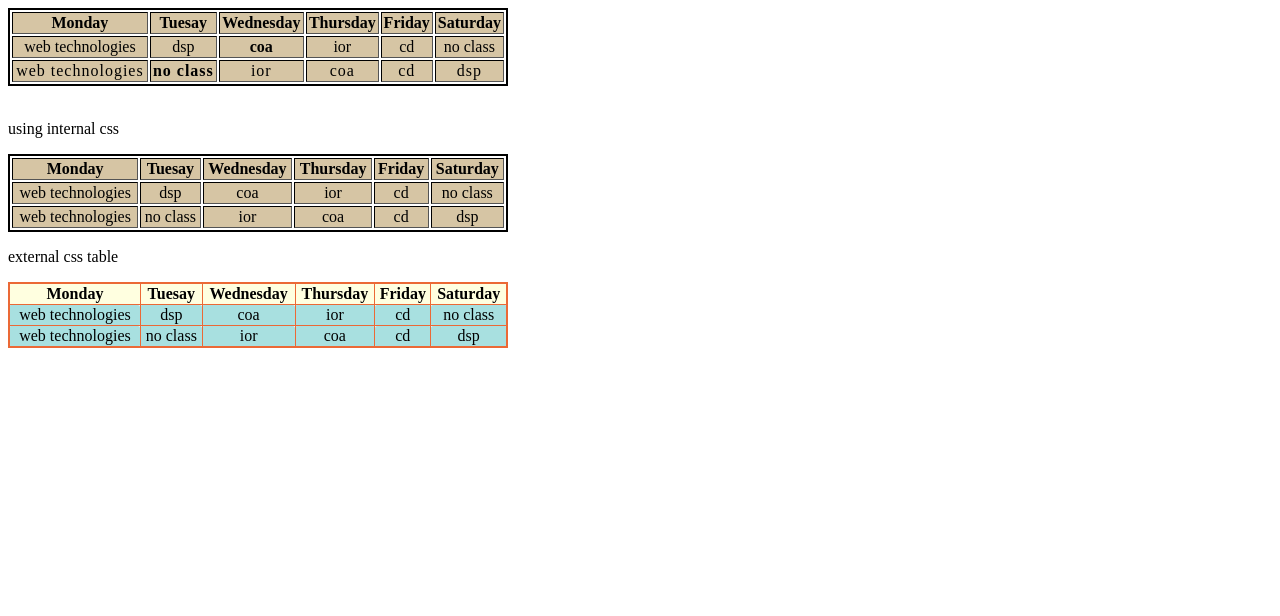
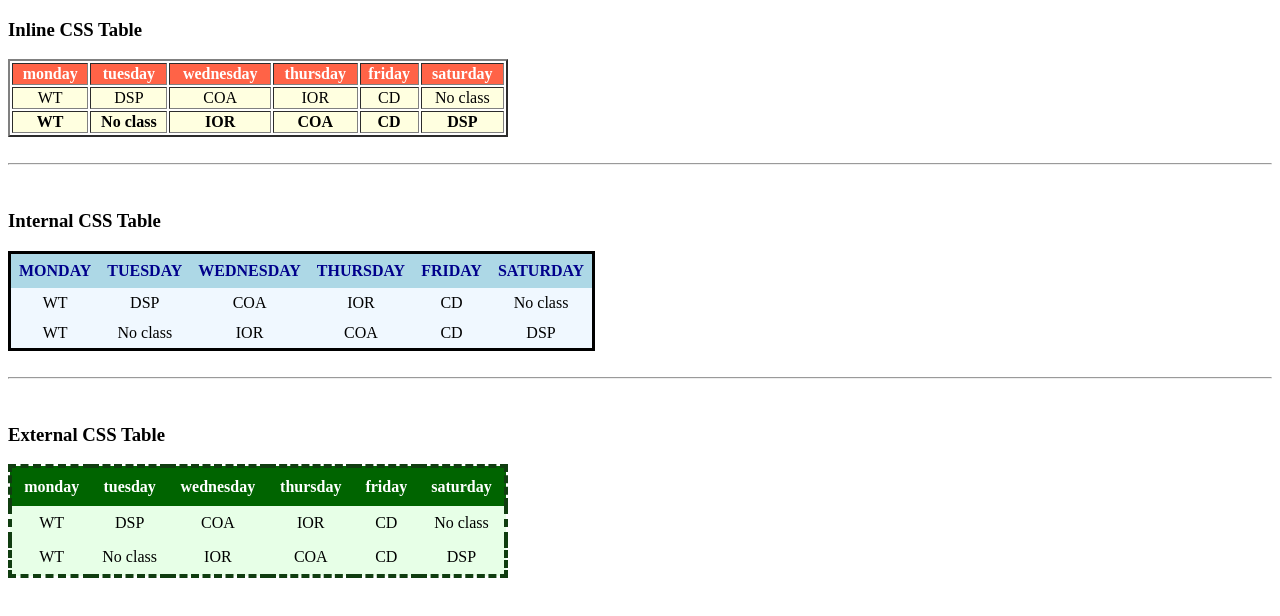
Before and after one commit to yaswanth-220114/Web, a plain HTML site: page lab-1/table.html in a window 1280 px wide. Drawn offline with Linux system fonts and the light colour scheme.

Commit message:
ppt added into webpage

```diff
--- a/lab-1/table.html
+++ b/lab-1/table.html
@@ -1,110 +1,134 @@
 <!DOCTYPE html>
 <html lang="en">
 <head>
-    <title>Table Example</title>
+    <title>Inline, Internal, External CSS Tables</title>
+
     <link rel="stylesheet" href="tablestyle.css">
+
+    <style>
+        #internalTable {
+            border: 3px solid black;
+            width: 500px;
+            border-collapse: collapse;
+        }
+
+        #internalTable th {
+            background-color: lightblue;
+            color: darkblue;
+            text-align: center;
+            text-transform: uppercase;
+            padding: 8px;
+        }
+
+        #internalTable td {
+            background-color: aliceblue;
+            text-align: center;
+            padding: 6px;
+        }
+    </style>
 </head>
+
 <body>
-    <table border="2" width="500" >
 
-        <tr style="background-color: tomato;text-align:center;text-transform: capitalize;width: 500px;">
-            <th >monday</th>
-            <th>tuesay</th>
+<!-- ================= INLINE CSS TABLE ================= -->
+<h3>Inline CSS Table</h3>
+
+<table border="2" width="500">
+    <tr style="background-color: tomato; color:white; text-align:center;">
+        <th>monday</th>
+        <th>tuesday</th>
         <th>wednesday</th>
         <th>thursday</th>
         <th>friday</th>
         <th>saturday</th>
     </tr>
-        <tr style="background-color: rgb(158, 212, 219);text-align:center;padding-left: 10px;">
-            <td>web technologies</td>
-            <td>dsp</td>
-            <td><b>coa</b></td>
-            <td>ior</td>
-            <td>cd</td>
-            <td>no class</td>
+
+    <tr style="background-color: lightyellow; text-align:center;">
+        <td>WT</td>
+        <td>DSP</td>
+        <td>COA</td>
+        <td>IOR</td>
+        <td>CD</td>
+        <td>No class</td>
     </tr>
-        <tr style="background-color: rgb(158, 212, 219);text-align:center;letter-spacing: 1px">
-            <td>web technologies</td>
-            <td><b>no class</b></td>
-            <td>ior</td>
-            <td>coa</td>
-            <td>cd</td>
-            <td>dsp</td>
+
+    <tr style="background-color: lightyellow; text-align:center; font-weight:bold;">
+        <td>WT</td>
+        <td>No class</td>
+        <td>IOR</td>
+        <td>COA</td>
+        <td>CD</td>
+        <td>DSP</td>
     </tr>
 </table>
-    <br>
-    <p>using internal css</p>
 
-    <style>
-        table{
-            border: 2px solid black;
-            width: 500px;
-        }
-        th{
-            background-color: rgb(214, 197, 164);
-            text-align: center;
-            text-transform: capitalize;
-        }
-        td{
-            background-color: rgb(214, 197, 164);
-            text-align: center;
-        }
-    </style>
+<br><hr><br>
 
-    <table border="2" width="500" >
+<!-- ================= INTERNAL CSS TABLE ================= -->
+<h3>Internal CSS Table</h3>
+
+<table id="internalTable">
     <tr>
-            <th >monday</th>
-            <th>tuesay</th>
+        <th>monday</th>
+        <th>tuesday</th>
         <th>wednesday</th>
         <th>thursday</th>
         <th>friday</th>
         <th>saturday</th>
     </tr>
+
     <tr>
-            <td>web technologies</td>
-            <td>dsp</td>
-            <td>coa</td>
-            <td>ior</td>
-            <td>cd</td>
-            <td>no class</td>
+        <td>WT</td>
+        <td>DSP</td>
+        <td>COA</td>
+        <td>IOR</td>
+        <td>CD</td>
+        <td>No class</td>
     </tr>
+
     <tr>
-            <td>web technologies</td>
-            <td>no class</td>
-            <td>ior</td>
-            <td>coa</td>
-            <td>cd</td>
-            <td>dsp</td>
+        <td>WT</td>
+        <td>No class</td>
+        <td>IOR</td>
+        <td>COA</td>
+        <td>CD</td>
+        <td>DSP</td>
     </tr>
 </table>
 
-    <p>external css table</p>
+<br><hr><br>
 
-    <table border="2" width="500" id="lasttable">
-        <tr >
-            <th >monday</th>
-            <th>tuesay</th>
+<!-- ================= EXTERNAL CSS TABLE ================= -->
+<h3>External CSS Table</h3>
+
+<table id="externalTable">
+    <tr>
+        <th>monday</th>
+        <th>tuesday</th>
         <th>wednesday</th>
         <th>thursday</th>
         <th>friday</th>
         <th>saturday</th>
     </tr>
-        <tr >
-            <td>web technologies</td>
-            <td>dsp</td>
-            <td>coa</td>
-            <td>ior</td>
-            <td>cd</td>
-            <td>no class</td>
+
+    <tr>
+        <td>WT</td>
+        <td>DSP</td>
+        <td>COA</td>
+        <td>IOR</td>
+        <td>CD</td>
+        <td>No class</td>
     </tr>
-        <tr >
-            <td>web technologies</td>
-            <td>no class</td>
-            <td>ior</td>
-            <td>coa</td>
-            <td>cd</td>
-            <td>dsp</td>
+
+    <tr>
+        <td>WT</td>
+        <td>No class</td>
+        <td>IOR</td>
+        <td>COA</td>
+        <td>CD</td>
+        <td>DSP</td>
     </tr>
 </table>
+
 </body>
 </html>
--- a/lab-1/tablestyle.css
+++ b/lab-1/tablestyle.css
@@ -1,35 +1,21 @@
-#tr{
-    border-radius:2px;
-    border-width:"1";
-    background-color:lightyellow;
-    text-align:center;
+/* ONLY third table */
+
+#externalTable {
+    border: 4px dashed rgb(16, 61, 16);
+    width: 500px;
+    border-collapse: collapse;
+    border-radius: 2px ;
 }
 
-/* tr{
+#externalTable th {
+    background-color: darkgreen;
+    color: white;
+    padding: 10px;
+    text-align: center;
+}
 
-    border-radius:2px;
-    border-width:"2px";
-    align-items: center;
-
-} */
-
-#lasttable th{
-    border-radius:2px;
-    border-width:"1";
-    background-color:lightyellow;
-    text-align:center;
-    padding:"15px";
+#externalTable td {
+    background-color: #e7ffe7;
+    text-align: center;
+    padding: 8px;
 }
-#lasttable td{
-    border-radius:2px;
-    border-width:"1";
-    background-color:rgb(168, 224, 224);
-    text-align:center;
-    padding:"15px";
-}
-#lasttable{
-    border-radius:"2px";
-    border-collapse: collapse;
-    border-color: rgb(235, 105, 54);
-
-}
```
Also changed, not shown: lab-1/index2.html (+3 -0 lines), 1 other file. Lines whose indentation alone changed are shown as unchanged.
